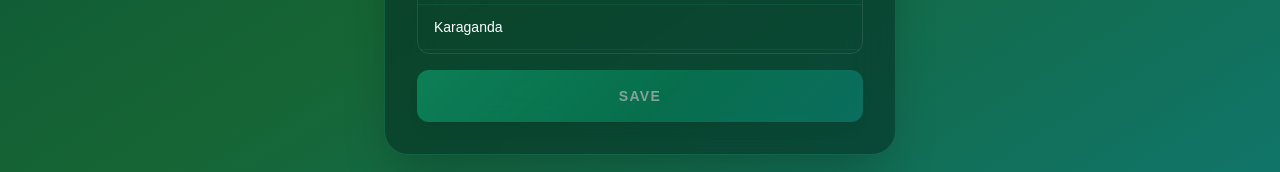
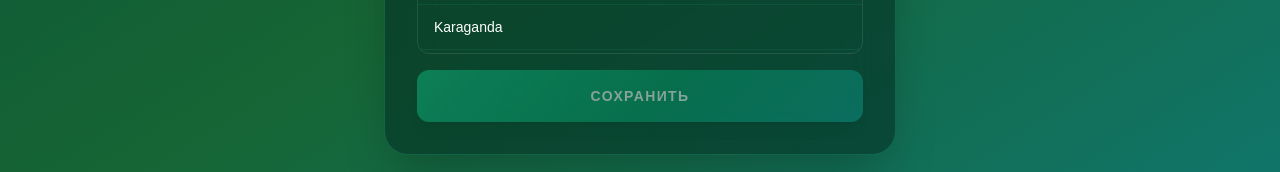
Before and after one commit to AkerkeAI/QaitaJanaru, a Next.js app: page /select-city in a window 1280 px wide. Shown: the part 554-726 px from the top of the page. Built offline with nearby package versions, Linux system fonts and the light colour scheme; no server answers; sample sign-in values are in the browser's storage.

Commit message:
Fix city selection save button

```diff
--- a/app/select-city/page.tsx
+++ b/app/select-city/page.tsx
@@ -181,7 +181,7 @@ export default function SelectCityPage() {
                   color: "#ffffff",
                 }}
               >
-                {isSaving ? "Saving..." : messages.profile.save || "Save"}
+                {isSaving ? "Saving..." : "Сохранить"}
               </button>
             </div>
           </div>
```
